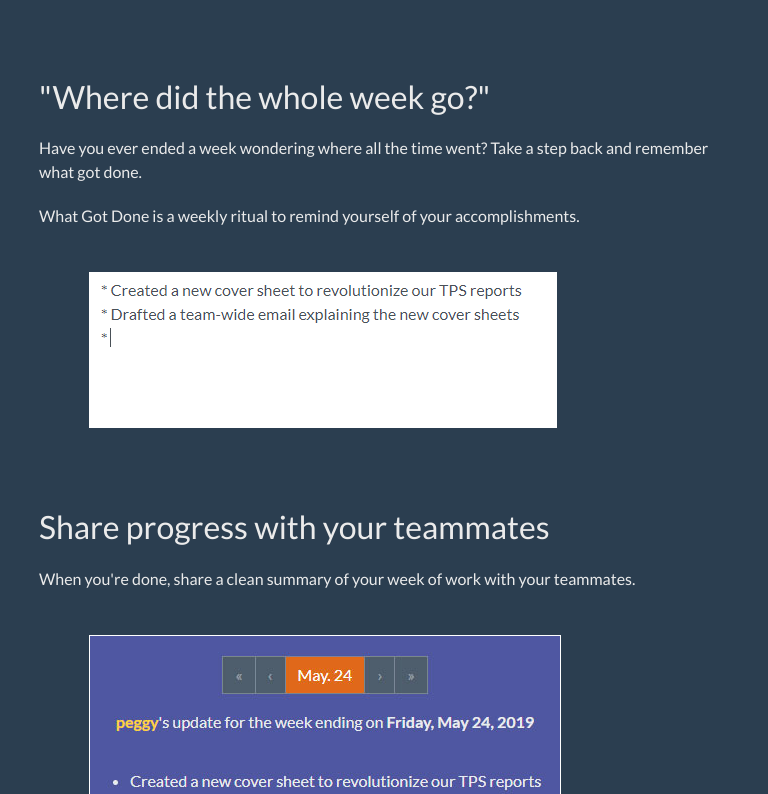
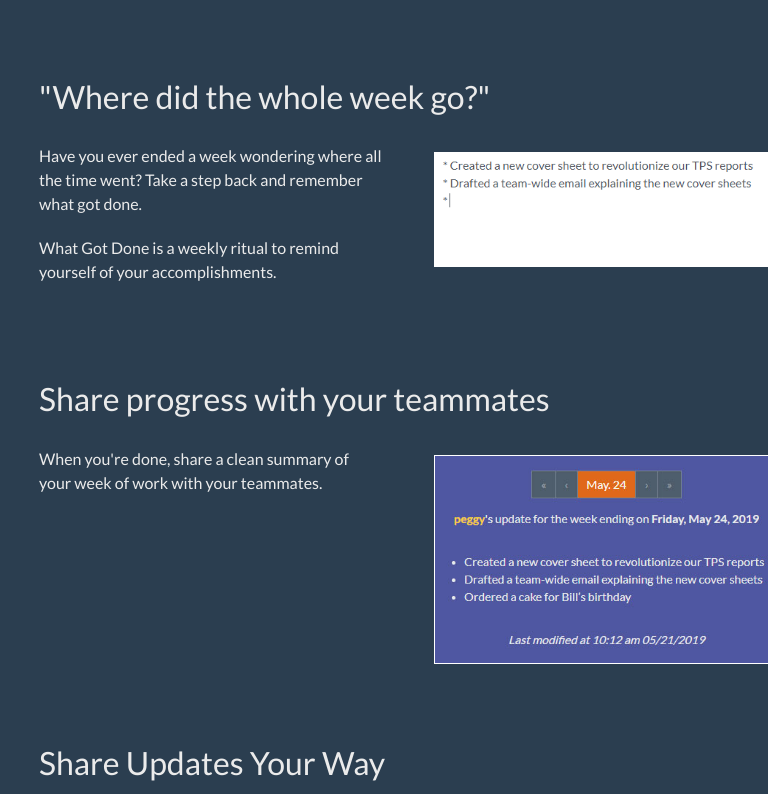
Before and after one commit to mtlynch/whatgotdone, a Vue app in the folder frontend/: page / in a window 768 px wide. Shown: the part 786-1580 px from the top of the page. Built offline with nearby package versions, Linux system fonts and the light colour scheme; no server answers; what vue-markdown, vue-moment, vue-textarea-autosize would draw is missing.

Commit message:
Reorganizing css to be in terms of min-width instead of max (#337)

```diff
--- a/frontend/src/views/Home.vue
+++ b/frontend/src/views/Home.vue
@@ -143,12 +143,12 @@ a {
 }
 
 .flex-grid {
-  display: flex;
+  display: block;
 }
 
-@media (max-width: 768px) {
+@media (min-width: 768px) {
   .flex-grid {
-    display: block;
+    display: flex;
   }
 }
 
```
